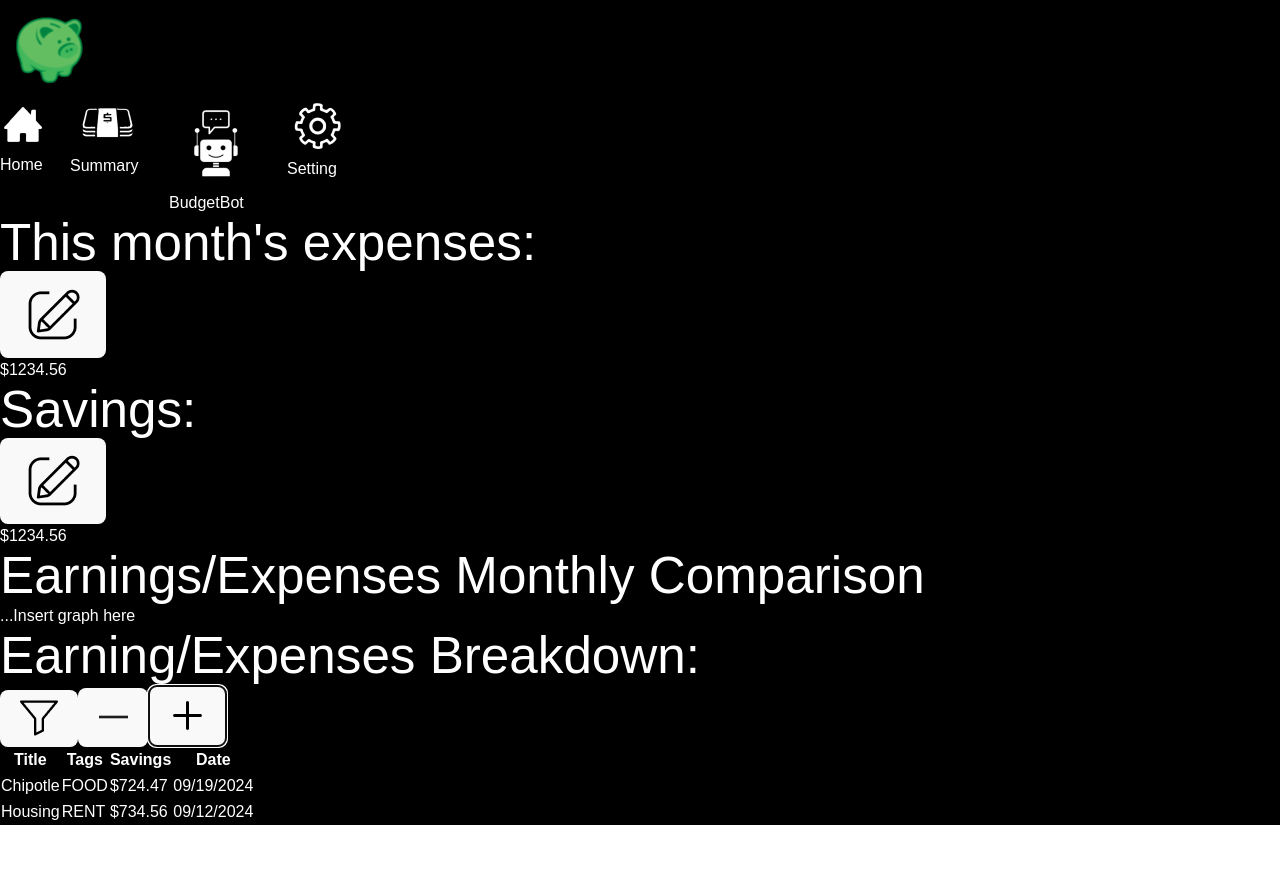
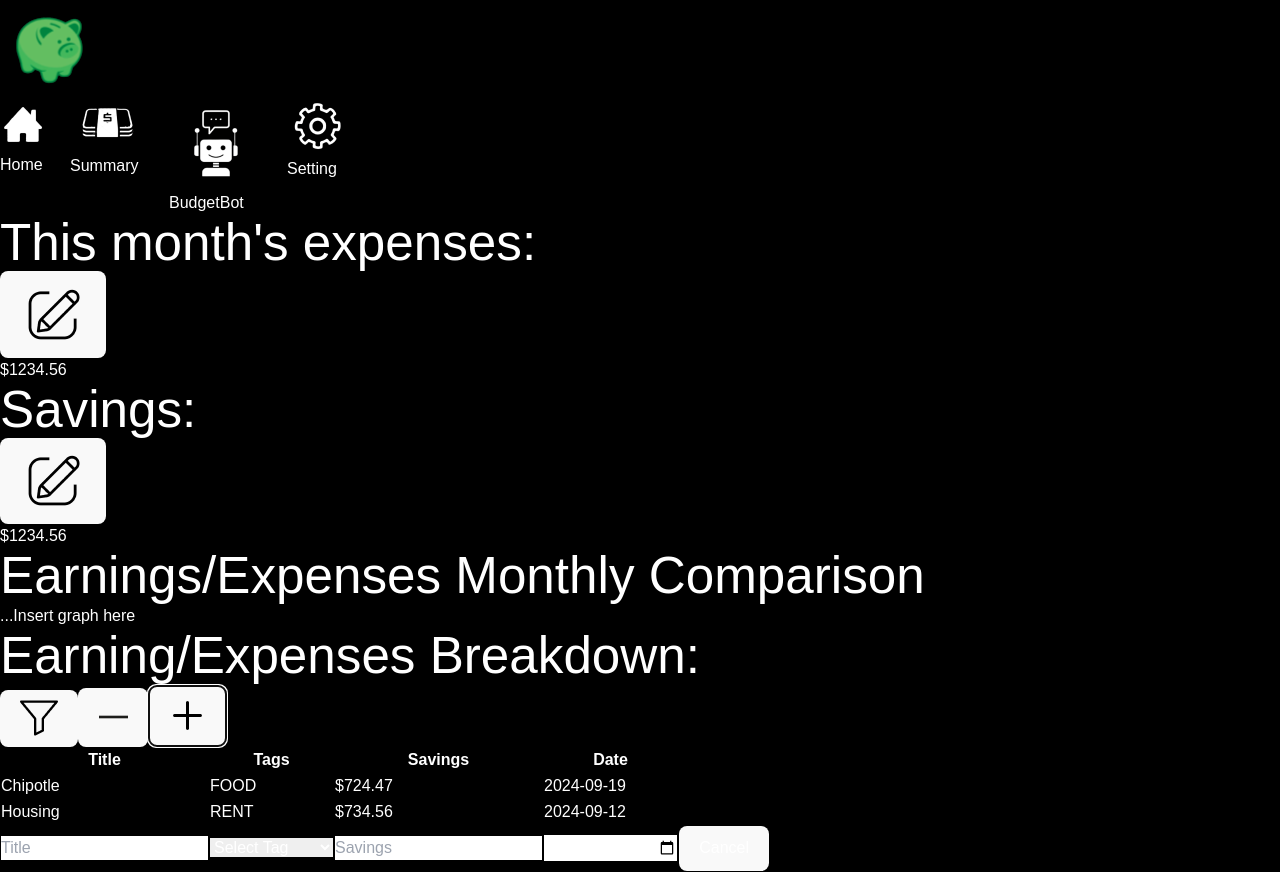
Before and after one commit to Aliuddink/CS4800-project-personal-finance-tracker, a React (Vite) app in the folder financeTracker/: page /summary in a window 1280 px wide. Both pictures are taken after a click on the button 187 px from the left and 715 px from the top of the page. Before the commit the page ends 825 px from the top, so only its background shows below. Built offline with nearby package versions, Linux system fonts and the light colour scheme.

Commit message:
Remove unnecessary custom button and add add/remove item button functionality for past expense card

```diff
--- a/financeTracker/src/components/BreakdownCard.jsx
+++ b/financeTracker/src/components/BreakdownCard.jsx
@@ -1,96 +1,183 @@
 import React from "react";
-import CardButton from "../components/CardButton";
 import { TableHeader, TableRow, FilterDropdown } from "./TableComponents";
 
 export default function BreakdownCard() {
   const [isFilterOpen, setIsFilterOpen] = React.useState(false);
+  const [isAddItemOn, setIsAddItemOn] = React.useState(false);
+  const [isDeleteItemOn, setIsDeleteItemOn] = React.useState(false);
   const [items, setItems] = React.useState([
     {
       title: "Chipotle",
       tagName: "food",
-      savings: "$724.47",
-      date: "09/19/2024",
+      savings: "724.47",
+      date: "2024-09-19",
     },
     {
       title: "Housing",
       tagName: "rent",
-      savings: "$734.56",
-      date: "09/12/2024",
+      savings: "734.56",
+      date: "2024-09-12",
     },
   ]);
 
-  const handleFilterClick = () => {
-    setIsFilterOpen(!isFilterOpen);
+  const [newItem, setNewItem] = React.useState({
+    title: "",
+    tagName: "",
+    savings: "",
+    date: "",
+  });
+
+  const predefinedTags = [
+    "Food",
+    "Rent",
+    "Utilities",
+    "Transportation",
+    "Healthcare",
+    "Leisure",
+    "Other",
+  ];
+
+  const [errors, setErrors] = React.useState({});
+
+  const handleAddItemClick = () => {
+    setIsAddItemOn(!isAddItemOn);
   };
 
   const handleRemoveItemClick = () => {
-    console.log("Remove item clicked");
-    // Include Remove item logic here
+    setIsDeleteItemOn(!isDeleteItemOn);
   };
 
-  const handleAddItemClick = () => {
-    console.log("Add item clicked");
-    // Include Add item logic here
+
+  // Add Item Logic----------------------------------------------
+  const validateFields = (name, value) => {
+    const errorMsgs = { ...errors };
+
+    if (name === "title" || name === "tagName") {
+      if (!value.trim()) {
+        errorMsgs[name] = `${name} cannot be empty`;
+      } else {
+        delete errorMsgs[name];
+      }
+    }
+
+    if (name === "savings") {
+      if (!/^\d+(\.\d{1,2})?$/.test(value)) {
+        errorMsgs[name] = "Savings should be a valid number";
+      } else {
+        delete errorMsgs[name];
+      }
+    }
+
+    if (name === "date") {
+      if (!value) {
+        errorMsgs[name] = "Please select a date";
+      } else {
+        delete errorMsgs[name];
+      }
+    }
+
+    setErrors(errorMsgs);
   };
 
+  const handleNewItemChange = (e) => {
+    const { name, value } = e.target;
+    setNewItem((prevItem) => ({ ...prevItem, [name]: value }));
+    validateFields(name, value);
+  };
+
+  const handleAddNewItem = () => {
+    const isValid = Object.keys(newItem).every(
+      (key) => !errors[key] && newItem[key].trim()
+    );
+
+    if (isValid) {
+      setItems((prevItems) => [...prevItems, newItem]);
+      setNewItem({ title: "", tagName: "", savings: "", date: "" });
+      setIsAddItemOn(false);
+      setErrors({});
+    } else {
+      alert(
+        "The input box is empty or invalid. Please fill in the correct information."
+      );
+    }
+  };
+
+
+  // Delete Item Logic----------------------------------------------
+  const handleDeleteItem = (index) => {
+    setItems((prevItems) => prevItems.filter((_, i) => i !== index));
+  };
+
+
+  // Sort Logic-----------------------------------------------------
   const handleSortLogic = (type) => {
     if (type === "newest") {
-      console.log("Sorting by newest");
       setItems((prevItems) =>
         [...prevItems].sort((a, b) => new Date(b.date) - new Date(a.date))
       );
     } else if (type === "oldest") {
-      console.log("Sorting by oldest");
       setItems((prevItems) =>
         [...prevItems].sort((a, b) => new Date(a.date) - new Date(b.date))
       );
     } else if (type === "alphabetically") {
-      console.log("Sorting alphabetically");
       setItems((prevItems) =>
         [...prevItems].sort((a, b) => a.title.localeCompare(b.title))
       );
     }
 
-    // Close filter dropdown
     setIsFilterOpen(false);
   };
 
   return (
-    <div
-      className={`p-4  h-[40vh] bg-white shadow-md rounded-md md:col-span-2`}
-    >
+    <div className={`p-4 h-[40vh] bg-white shadow-md rounded-md md:col-span-2`}>
       <div className="flex flex-col md:flex-row md:justify-between">
-        <h1 className="text-lg md:text-xl font-bold" id="card-header">
+        {/* Title */}
+        <h1 className="text-lg md:text-xl font-bold">
           Earning/Expenses Breakdown:
         </h1>
-        <div className="relative flex" id="filter-icons">
-          <CardButton onClick={handleFilterClick}>
+
+        {/* Right Buttons */}
+        <div className="relative flex">
+          <button className="bg-transparent border-none focus:outline-none" onClick={() => setIsFilterOpen(!isFilterOpen)}>
             <img
               src="./summaryPage/filterIcon.png"
               alt="Filter Icon"
               className="w-4 h-4 object-contain flex-shrink-0"
             />
-          </CardButton>
-          <CardButton onClick={handleRemoveItemClick}>
+          </button>
+          <button className="bg-transparent border-none focus:outline-none" onClick={handleRemoveItemClick}>
             <img
               src="./summaryPage/removeItemIcon.png"
-              alt="Remove Item Icon"
+              alt="Add Item Button"
               className="w-4 h-4 object-contain flex-shrink-0"
             />
-          </CardButton>
-          <CardButton onClick={handleAddItemClick}>
+          </button>
+          <button className="bg-transparent border-none focus:outline-none" onClick={handleAddItemClick}>
             <img
               src="./summaryPage/addItemIcon.png"
               alt="Add Item Button"
               className="w-4 h-4 object-contain flex-shrink-0"
             />
-          </CardButton>
+          </button>
           {isFilterOpen && <FilterDropdown onSort={handleSortLogic} />}
         </div>
       </div>
 
-      {/* Table content */}
-      <div className="overflow-x-auto items-center justify-center flex">
+      {/* Error Message (Displayed during add item mode) */}
+      {Object.keys(errors).length > 0 && isAddItemOn && (
+        <div className="bg-red-100 text-red-700 p-2 rounded-md my-4">
+          <ul>
+            {Object.values(errors).map((error, index) => (
+              <li key={index} className="text-sm">
+                {error}
+              </li>
+            ))}
+          </ul>
+        </div>
+      )}
+
+      {/* Table */}
+      <div className="overflow-x-auto flex md:justify-center">
         <table className="min-w-[95%] mt-4 px-4">
           <TableHeader />
           <tbody className="bg-white">
@@ -99,11 +186,83 @@ export default function BreakdownCard() {
                 key={index}
                 title={item.title}
                 tagName={item.tagName}
-                tagColor={item.tagColor}
-                savings={item.savings}
+                savings={`$${item.savings}`}
                 date={item.date}
+                isDeleteOn={isDeleteItemOn}
+                onDelete={() => handleDeleteItem(index)}
               />
             ))}
+
+            {isAddItemOn && (
+              <tr className="w-auto">
+                <td className="">
+                  <input
+                    type="text"
+                    name="title"
+                    placeholder="Title"
+                    className="w-full bg-white h-8 px-2 border border-gray-300 text-center"
+                    value={newItem.title}
+                    onChange={handleNewItemChange}
+                  />
+                </td>
+                <td className="">
+                  <select
+                    name="tagName"
+                    className="w-full bg-white h-8 px-2 border border-gray-300 text-center"
+                    value={newItem.tagName}
+                    onChange={handleNewItemChange}
+                  >
+                    <option value="">Select Tag</option>
+                    {predefinedTags.map((tag, index) => (
+                      <option key={index} value={tag.toUpperCase()}>
+                        {tag}
+                      </option>
+                    ))}
+                  </select>
+                </td>
+                <td className="">
+                  <input
+                    type="text"
+                    name="savings"
+                    placeholder="Savings"
+                    className="w-full bg-white h-8 px-2 border border-gray-300 text-center"
+                    value={newItem.savings}
+                    onChange={handleNewItemChange}
+                  />
+                </td>
+                <td className="">
+                  <input
+                    type="date"
+                    name="date"
+                    className="w-full bg-white h-8 px-2 border border-gray-300 text-center"
+                    value={newItem.date}
+                    onChange={handleNewItemChange}
+                  />
+                </td>
+                <td className="">
+                  {Object.values(newItem).every(
+                    (value) => value.trim() === ""
+                  ) ? (
+                    <button
+                      onClick={() => {
+                        handleAddItemClick();
+                        setErrors({});
+                      }}
+                      className="bg-red-500 text-white px-4 py-1 rounded-md"
+                    >
+                      Cancel
+                    </button>
+                  ) : (
+                    <button
+                      onClick={handleAddNewItem}
+                      className="bg-green-500 text-white px-4 py-1 rounded-md"
+                    >
+                      Add
+                    </button>
+                  )}
+                </td>
+              </tr>
+            )}
           </tbody>
         </table>
       </div>
--- a/financeTracker/src/components/CardButton.jsx
+++ /dev/null
@@ -1,15 +0,0 @@
-import React from "react";
-
-// This button is meant to overwrite the default button style
-const CustomButton = ({ children, onClick }) => {
-  return (
-    <button
-      onClick={onClick}
-      className="bg-transparent border-none focus:outline-none"
-    >
-      {children}
-    </button>
-  );
-};
-
-export default CustomButton;
--- a/financeTracker/src/components/ExpenseCard.jsx
+++ b/financeTracker/src/components/ExpenseCard.jsx
@@ -1,5 +1,4 @@
 import React, { useState } from "react";
-import CardButton from "../components/CardButton";
 
 export default function ExpenseCard() {
   const [expenses, setExpenses] = useState(1234.56);
@@ -12,13 +11,13 @@ export default function ExpenseCard() {
     <div className={`p-4 h-[20vh] bg-white shadow-md rounded-md`}>
       <div className="items-center flex justify-between">
         <h1 className="text-lg" id="card-header">This month's expenses:</h1>
-        <CardButton onClick={handleClick}>
+        <button className="bg-transparent border-none focus:outline-none" onClick={handleClick}>
           <img
             src="./summaryPage/editButton.png"
             alt="Edit Button"
             className="h-7 w-7 md:h-9 md:w-9 object-contain flex-shrink-0"
           />
-        </CardButton>
+        </button>
       </div>
       <h2 className="text-3xl lg:text-4xl font-bold p-2">${expenses}</h2>
     </div>
--- a/financeTracker/src/components/SavingCard.jsx
+++ b/financeTracker/src/components/SavingCard.jsx
@@ -1,5 +1,4 @@
 import React, { useState } from "react";
-import CardButton from "../components/CardButton";
 
 export default function SavingCard() {
   const [savings, setSavings] = useState(1234.56);
@@ -12,13 +11,13 @@ export default function SavingCard() {
     <div className={`p-4 h-[20vh] bg-white shadow-md rounded-md`}>
       <div className="items-center flex justify-between">
         <h1 className="text-lg" id="card-header">Savings:</h1>
-        <CardButton>
+        <button className="bg-transparent border-none focus:outline-none">
           <img
             src="./summaryPage/editButton.png"
             alt="Edit Button"
             className="h-7 w-7 md:h-9 md:w-9 object-contain flex-shrink-0"
           />
-        </CardButton>
+        </button>
       </div>
       <h2 className="text-3xl lg:text-4xl font-bold p-2">${savings}</h2>
     </div>
```
Also changed, not shown: financeTracker/src/components/TableComponents.jsx (+8 -1 lines).
